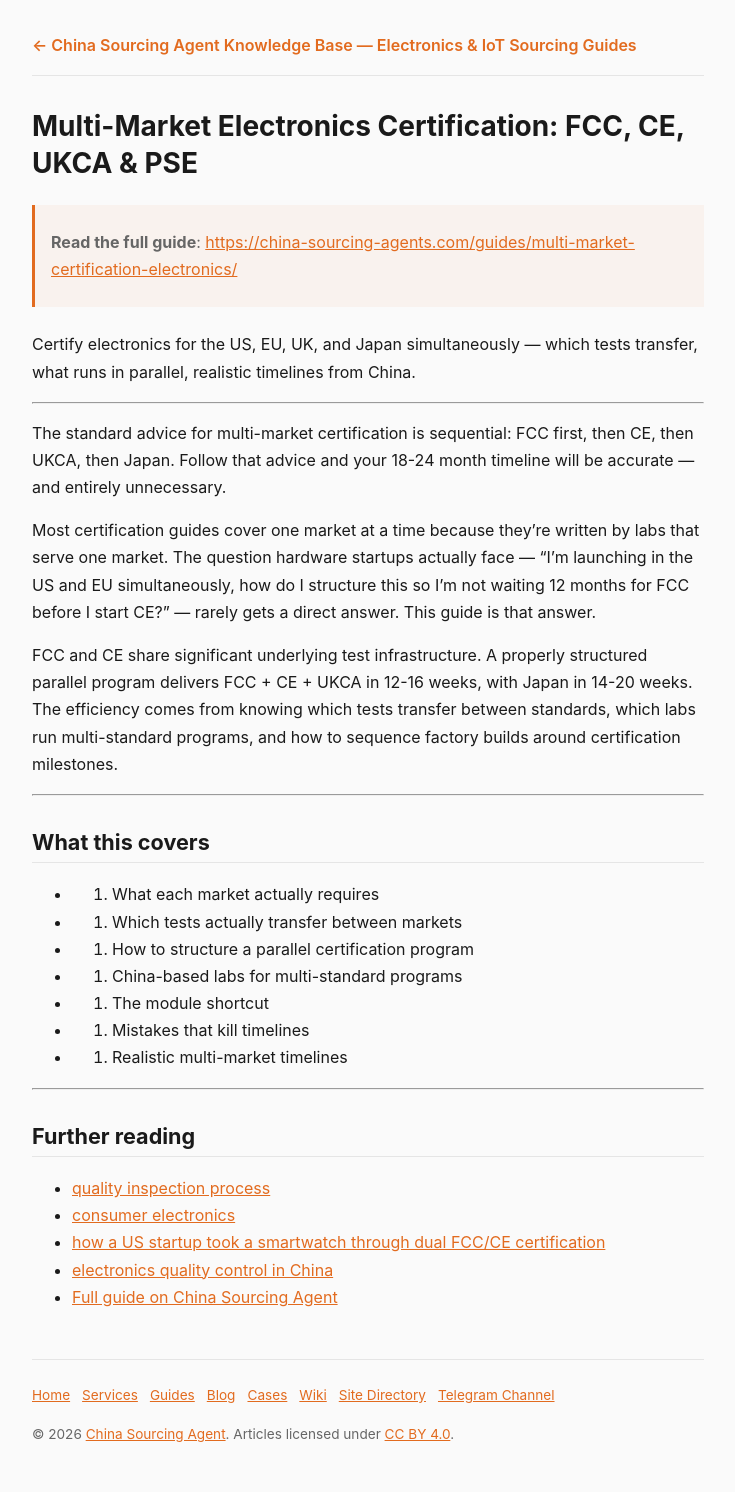
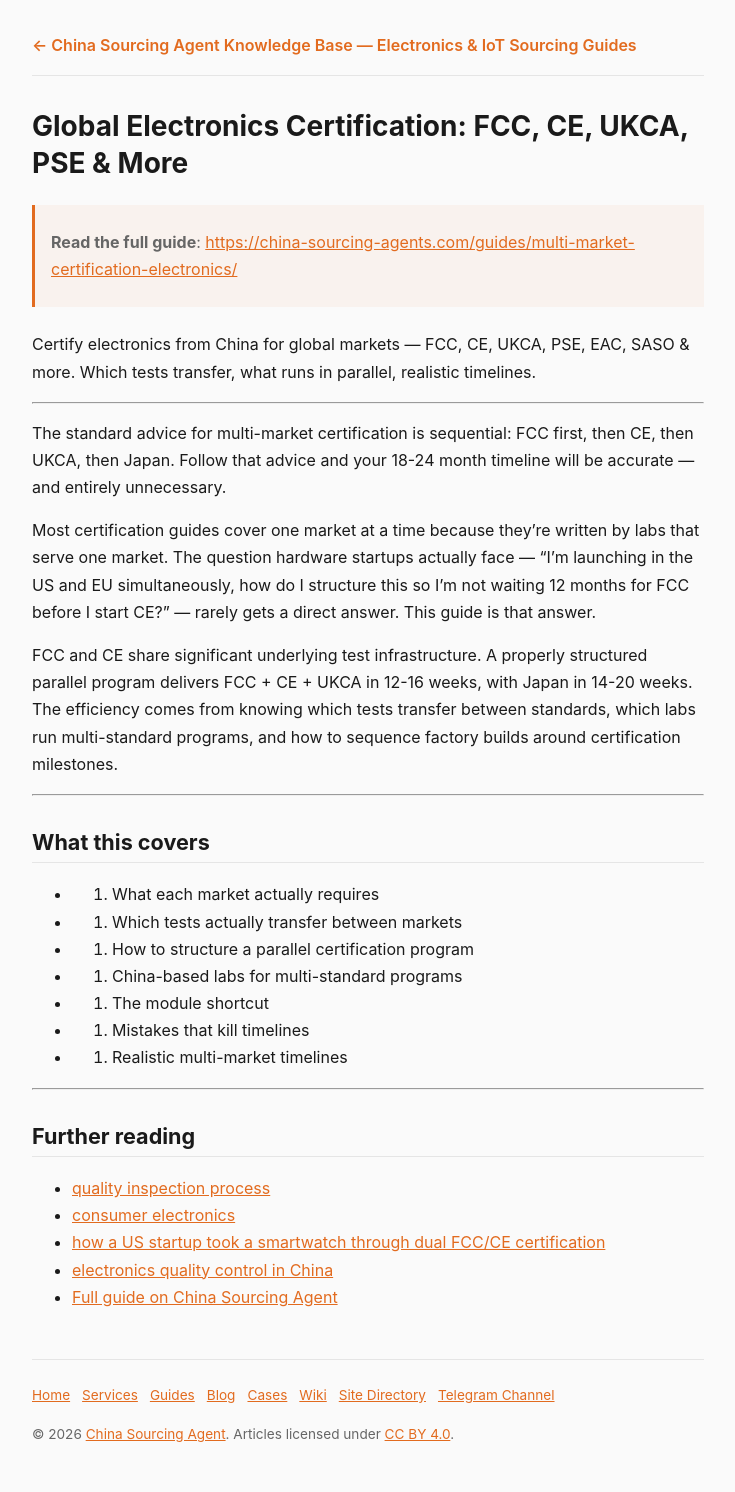
Before and after one commit to sky-flux/china-sourcing-agents-article, a Jekyll site: the page built from guides/multi-market-certification-electronics.md, in a window 1280 px wide. Shown: the whole page, without its empty margins (272-1007 px from the left). Built offline with Jekyll 4.4.1, drawn with Linux system fonts in a browser that asks for light colours.

Commit message:
Auto-sync article summaries from sourcing repo

```diff
--- a/guides/multi-market-certification-electronics.md
+++ b/guides/multi-market-certification-electronics.md
@@ -1,14 +1,14 @@
 ---
-title: "Multi-Market Electronics Certification: FCC, CE, UKCA & PSE"
-description: "Certify electronics for the US, EU, UK, and Japan simultaneously — which tests transfer, what runs in parallel, realistic timelines from China."
+title: "Global Electronics Certification: FCC, CE, UKCA, PSE & More"
+description: "Certify electronics from China for global markets — FCC, CE, UKCA, PSE, EAC, SASO & more. Which tests transfer, what runs in parallel, realistic timelines."
 canonical_url: "https://china-sourcing-agents.com/guides/multi-market-certification-electronics/"
 ---
 
-# Multi-Market Electronics Certification: FCC, CE, UKCA & PSE
+# Global Electronics Certification: FCC, CE, UKCA, PSE & More
 
 > **Read the full guide**: [https://china-sourcing-agents.com/guides/multi-market-certification-electronics/](https://china-sourcing-agents.com/guides/multi-market-certification-electronics/)
 
-Certify electronics for the US, EU, UK, and Japan simultaneously — which tests transfer, what runs in parallel, realistic timelines from China.
+Certify electronics from China for global markets — FCC, CE, UKCA, PSE, EAC, SASO & more. Which tests transfer, what runs in parallel, realistic timelines.
 
 ---
 
```
